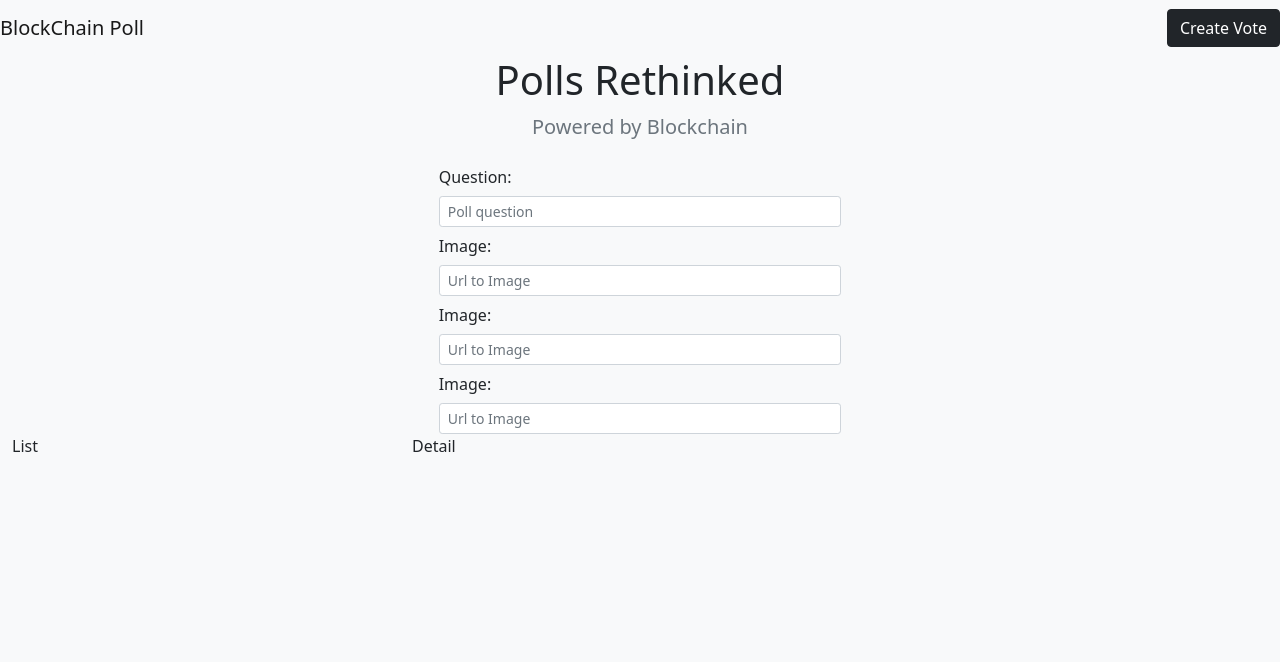
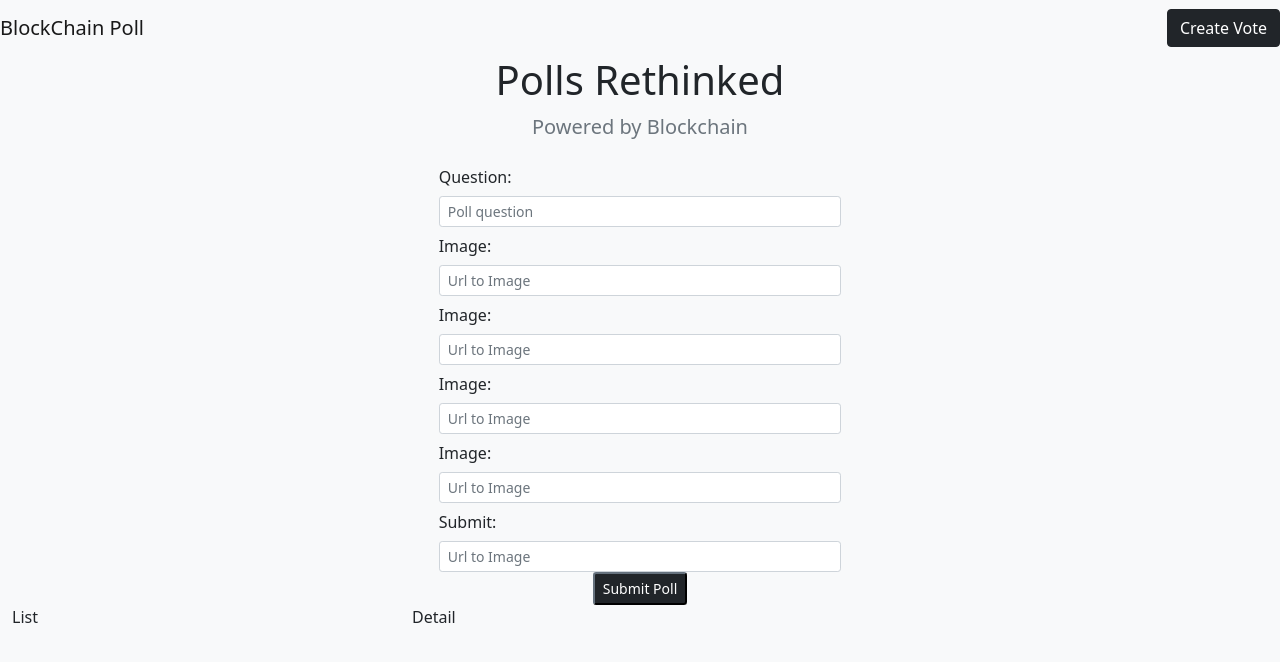
Before and after one commit to mayank0508/block, an Angular app: page / in a window 1280 px wide. Shown: the top 662 px of the page. Built offline with nearby package versions, Linux system fonts and the light colour scheme.

Commit message:
options added

```diff
--- a/src/app/poll-create/poll-create.component.html
+++ b/src/app/poll-create/poll-create.component.html
@@ -50,5 +50,33 @@
   >
    </div>
   </div>
+  <div class="form-group row">
+    <label class="col-sm-2 col-form-label col-form-lable-sm">
+    Image:
+   </label>
+   <div class="col-sn-8">
+  <input
+    type="text"
+    class="form-control form-control-sm"
+    placeholder="Url to Image"
+  >
+   </div>
+  </div>
 
+  <div class="form-group row">
+    <label class="col-sm-2 col-form-label col-form-lable-sm">
+    Submit:
+   </label>
+   <div class="col-sn-8">
+  <input
+    type="text"
+    class="form-control form-control-sm"
+    placeholder="Url to Image"
+  >
+   </div>
+  </div>
+
+  <div class="d-flex justify-content-center">
+    <button type="submit" class="btn-sm btn-dark">Submit Poll</button>
+  </div>
 </form>
```
